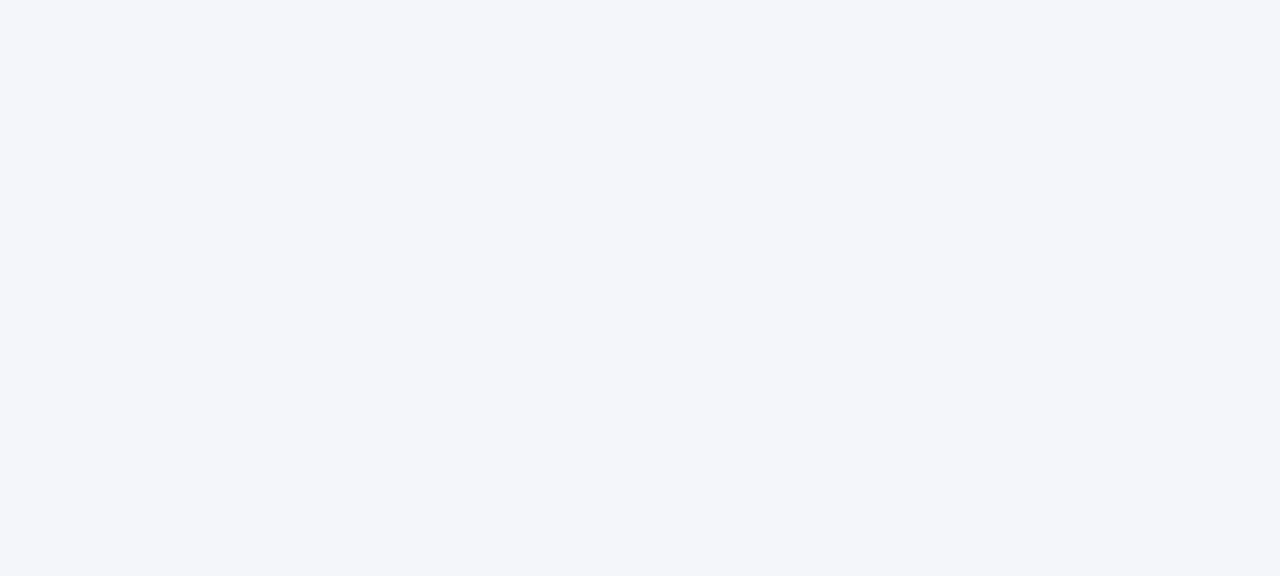
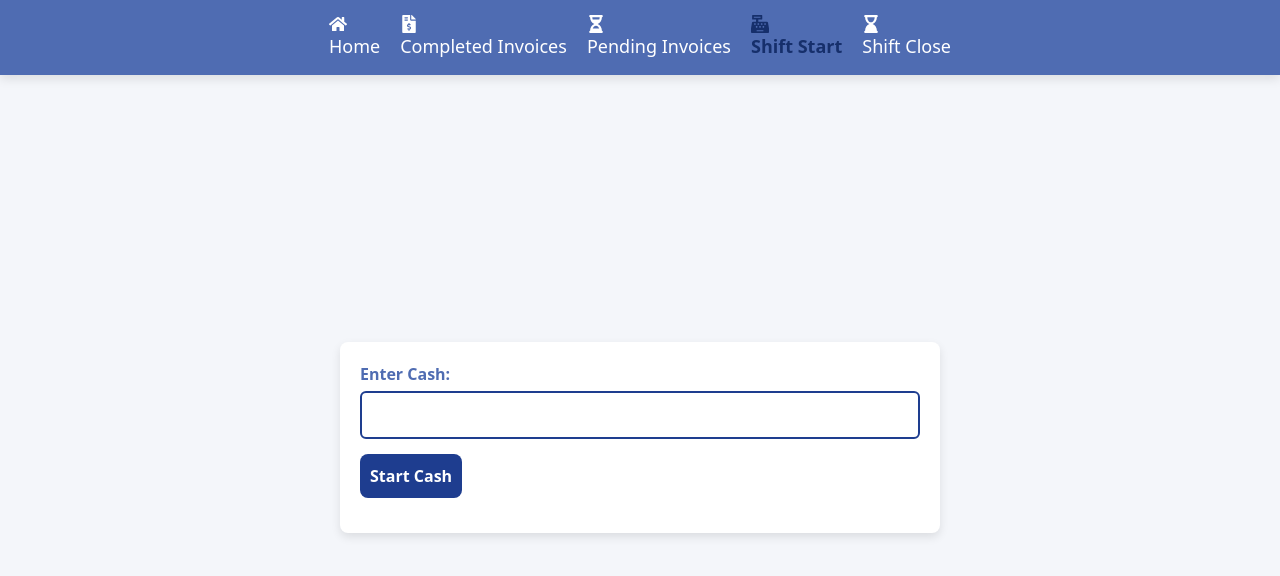
Before and after one commit to EngOmarDr/pos, a React (Vite) app: page /shift-start in a window 1280 px wide. Before the commit this address had no page. Shown: the top 576 px of the page. Built offline with nearby package versions, Linux system fonts and the light colour scheme; sample sign-in values are in the browser's storage.

Commit message:
ربط بدء وردية و انهاء وردية

```diff
--- a/src/main.jsx
+++ b/src/main.jsx
@@ -10,6 +10,7 @@ import PendingInvoicesPage from './pages/PendingInvoicesPage.jsx'
 import ShiftClosePage from './pages/ShiftClosePage.jsx'
 import App from './App.jsx'
 import CustmerScreen from './pages/CustmerScreen.jsx'
+import ShiftStartPage from './pages/ShiftStartPage.jsx'
 
 const root = createRoot(document.getElementById('root'))
   root.render(
@@ -24,6 +25,7 @@ const root = createRoot(document.getElementById('root'))
         {/* <Route path='custmers-debts' element={<CustmersDebtsPage/>}/> */}
         <Route path='pending-invoices' element={<PendingInvoicesPage/>}/>
         <Route path='shift-close' element={<ShiftClosePage/>}/>
+        <Route path='shift-start' element={<ShiftStartPage/>}/>
       </Route>
     </Routes>
     </BrowserRouter>
--- a/src/pages/HomePage.jsx
+++ b/src/pages/HomePage.jsx
@@ -222,21 +222,23 @@ export default function HomePage() {
       } else {
         console.log(barcodeScan);
 
-        console.log(product.at(0).barcodes.find(
-          (e) => {
+        console.log(
+          product.at(0).barcodes.find((e) => {
             console.log(e);
 
             return e.barcode == barcodeScan;
-          }
-        ));
+          })
+        );
 
-        let { unitItemId, unitItemName, barcode } = product.at(0).barcodes.find(
-          (e) => {
+        let { unitItemId, unitItemName, barcode } = product
+          .at(0)
+          .barcodes.find((e) => {
             return e.barcode == barcodeScan;
-          }
-        );
+          });
         setOnGoingInvoice((prev) => {
-          let isExist = prev.some((pro) => pro.id == product[0].id && pro.unitItemId == unitItemId);
+          let isExist = prev.some(
+            (pro) => pro.id == product[0].id && pro.unitItemId == unitItemId
+          );
           return isExist
             ? prev.map((pro) => {
                 return pro.id == product[0].id && pro.unitItemId == unitItemId
@@ -377,6 +379,7 @@ export default function HomePage() {
       // custmerAccount: "none",
       // custmerDescount: 0,
     });
+    setPaymentFormData({ cashAmount: getTotal(onGoingInvoice) });
     // setShowApplyBtn(true);
   }
   function handelShowCashToggel() {
--- a/src/pages/LoginPage.jsx
+++ b/src/pages/LoginPage.jsx
@@ -3,6 +3,7 @@ import loginImg from "../assets/syrien trading logo - 1 .jpg";
 import { useState } from "react";
 import { useNavigate } from "react-router-dom";
 import { Login } from "../services/AuthServices";
+import { checkShift } from "../services/ShiftServices";
 
 export default function LoginPage() {
   const [loginCredentials, setLoginCredentials] = useState({
@@ -31,6 +32,7 @@ export default function LoginPage() {
     try {
       setisLoading(true);
       const apiCallResponse = await Login(loginCredentials);
+      await checkShift();
       localStorage.setItem(
         "loginInfo",
         JSON.stringify({
--- a/src/pages/ShiftClosePage.jsx
+++ b/src/pages/ShiftClosePage.jsx
@@ -1,19 +1,36 @@
-import { useState } from "react"
-import { CurrencyDenomination } from "../components/CurrencyDenomination"
-import { currency } from "../utilities/dump"
-import { FaCheck } from "react-icons/fa"
+import { useEffect, useState } from "react";
+import { CurrencyDenomination } from "../components/CurrencyDenomination";
+import { currency } from "../utilities/dump";
+import { FaCheck } from "react-icons/fa";
+import { closeShift } from "../services/ShiftServices";
 
-export default function ShiftClosePage(){
-    const [formData,setFormData]= useState(currency.map(cur=>({
-        id:cur.id,
-        currency:cur.currency,
-        amount:0
-    })))
+export default function ShiftClosePage() {
+  const [error, setError] = useState();
+  const [res, setRes] = useState();
+  const [formData, setFormData] = useState(
+    currency.map((cur) => ({
+      id: cur.id,
+      currency: cur.currency,
+      amount: 0,
+    }))
+  );
+  const [totalAmount, setTotalAmount] = useState(0);
 
-    const[totalAmount,setTotalAmount] = useState(0)
+  useEffect(() => {
+    setTotalAmount(
+      formData.reduce((cur, acc) => {
+        return (
+          cur +
+          (isNaN(parseInt(acc.amount)) ? 0 : parseInt(acc.amount)) *
+            acc.currency
+        );
+      }, 0)
+    );
+  }, [formData]);
 
-    const currencyCategories = formData.map(cur=>{
-        return  <CurrencyDenomination
+  const currencyCategories = formData.map((cur) => {
+    return (
+      <CurrencyDenomination
         key={cur.id}
         value={cur.amount}
         currencyId={cur.id}
@@ -22,48 +39,76 @@ export default function ShiftClosePage(){
         handelIncrease={handelIncrease}
         handelDecrease={handelDecrease}
       />
-    })
+    );
+  });
 
-    function handelChangInput(event){
-        const {name,value} = event.target
-        setFormData(prev=>{
-            return prev.map(element=> element.id == name ? {...element,amount:value} :element)
-        })
+  function handelChangInput(event) {
+    const { name, value } = event.target;
+    setFormData((prev) => {
+      return prev.map((element) =>
+        element.id == name ? { ...element, amount: value } : element
+      );
+    });
   }
-    function handelSumbiting(e){
+  async function handelSumbiting(e) {
     e.preventDefault();
-        setTotalAmount(formData.reduce((cur,acc)=>{
-            return cur + (isNaN(parseInt(acc.amount))? 0: parseInt(acc.amount) )*acc.currency
-        },0))
+    if (totalAmount == 0) {
+      setError("insert cash");
+      return;
     }
-    function handelIncrease(id){
-        setFormData(prev=>{
-            return prev.map(element=> element.id == id ? {...element,amount:parseInt(element.amount)+1} :element)
-        })
+    try {
+      const response = await closeShift(totalAmount);
+      setError(false);
+      setRes(response.endCash - response.startCash - response.expectedEndCash);
+    } catch (error) {
+      setError(error.response.data.message);
     }
-    function handelDecrease(id){
-        setFormData(prev=>{
-            return prev.map(element=>
-                element.id == id ?
-                {...element,amount:element.amount==0 ? 0 : parseInt(element.amount)-1}
-                :element
-            )
-        })
+  }
+  function handelIncrease(id) {
+    setFormData((prev) => {
+      return prev.map((element) =>
+        element.id == id
+          ? { ...element, amount: parseInt(element.amount) + 1 }
+          : element
+      );
+    });
+  }
+  function handelDecrease(id) {
+    setFormData((prev) => {
+      return prev.map((element) =>
+        element.id == id
+          ? {
+              ...element,
+              amount: element.amount == 0 ? 0 : parseInt(element.amount) - 1,
+            }
+          : element
+      );
+    });
   }
   return (
     <div className="shift-close-page">
       <div className="shift-close-section">
         <h1>Enter The Amount Of Each Denomination: </h1>
         <form onSubmit={handelSumbiting}>
-                    <div className="currency-denominations">
-                        {currencyCategories}
-                    </div>
-                    <button className="check-total-btn">
-                        <FaCheck/> Check Total
+          <div className="currency-denominations">{currencyCategories}</div>
+          {totalAmount != 0 && (
+            <h2 className="total-amount">Total: {totalAmount}</h2>
+          )}
+          {error && <span className="text-sm text-red-600">{error}</span>}
+          <button className="check-total-btn flex items-center gap-x-2">
+            Close Shift
           </button>
+          {res && (
+            <span className="text-sm text-green-600">
+              {res > 0
+                ? "يوجد زيادة في الصندوق بمقدار " + res
+                : res < 0
+                ? "يوجد نقص في الصندوق بمقدار " + res
+                : "قيم الصندوق صحيحة"}
+            </span>
+          )}
         </form>
-                {totalAmount !=0  && <h2 className="total-amount">Total: {totalAmount}</h2>}
       </div>
     </div>
-    )
+  );
 }
--- /dev/null
+++ b/src/pages/ShiftStartPage.jsx
@@ -0,0 +1,49 @@
+import { useState } from "react";
+import { startShift } from "../services/ShiftServices";
+import { useNavigate } from "react-router-dom";
+
+export default function ShiftStartPage() {
+  const navigate = useNavigate();
+  const [inputValue, setInputValue] = useState('');
+  const [error, setError] = useState();
+  async function handelSumbiting(e) {
+    e.preventDefault();
+    if (!inputValue) {
+      setError("insert cash");
+      return;
+    }
+    try {
+      await startShift(inputValue);
+      navigate("/", { replace: true });
+    } catch (error) {
+        setError(error.response.data.message);
+
+    }
+  }
+
+  const handleChange = (event) => {
+    setInputValue(event.target.value);
+  };
+
+  return (
+    <div className="shift-close-page">
+      <div className="shift-close-section">
+        <form onSubmit={handelSumbiting}>
+          <div>
+            <label htmlFor="my-text-input">Enter Cash:</label>
+            <input
+              type="number"
+              id="my-text-input"
+              value={inputValue}
+              onChange={handleChange}
+            />
+            {error && <span className="text-sm text-red-600">{error}</span>}
+          </div>
+          <button className="check-total-btn flex items-center gap-1">
+            Start Cash
+          </button>
+        </form>
+      </div>
+    </div>
+  );
+}
--- a/src/services/InvoiceServices.js
+++ b/src/services/InvoiceServices.js
@@ -2,7 +2,10 @@ import axiosInstance from "../utilities/api";
 
 export async function fetchInvoiceTypeData() {
   // FOR NOW IT WILL BE STATIC 1
-  const response = await axiosInstance.get("/invoice-types/4");
+  const res = await axiosInstance.get("/invoice-pos");
+  console.log('from invoice services -> fetch invoice typeData');
+  console.log(res.data);
+  const response = await axiosInstance.get(`/invoice-types/${res.data.at(0).invoiceTypeId}`);
   return response.data;
 }
 export async function fetchCurrencyValue(id) {
--- /dev/null
+++ b/src/services/ShiftServices.js
@@ -0,0 +1,34 @@
+import axiosInstance from "../utilities/api";
+
+export async function fetchAds() {
+  const response = await axiosInstance.get("/advertisements");
+  return response.data;
+}
+
+
+export async function checkShift() {
+  const response = await axiosInstance.get(
+    `/shifts/check`
+  );
+  console.log(response.data);
+  localStorage.setItem('shiftIsStarted', response.data.endCash == null)
+  return response.data;
+}
+
+export async function startShift(startCash) {
+  const response = await axiosInstance.post(
+    `/shifts`,
+    { startCash }
+  );
+  localStorage.setItem('shiftIsStarted', true)
+  return response.data;
+}
+
+export async function closeShift(endCash, notes) {
+  const response = await axiosInstance.put(
+    `/shifts`,
+    { endCash, notes }
+  );
+  localStorage.setItem('shiftIsStarted', false)
+  return response.data;
+}
```
Lines whose indentation alone changed are shown as unchanged.
